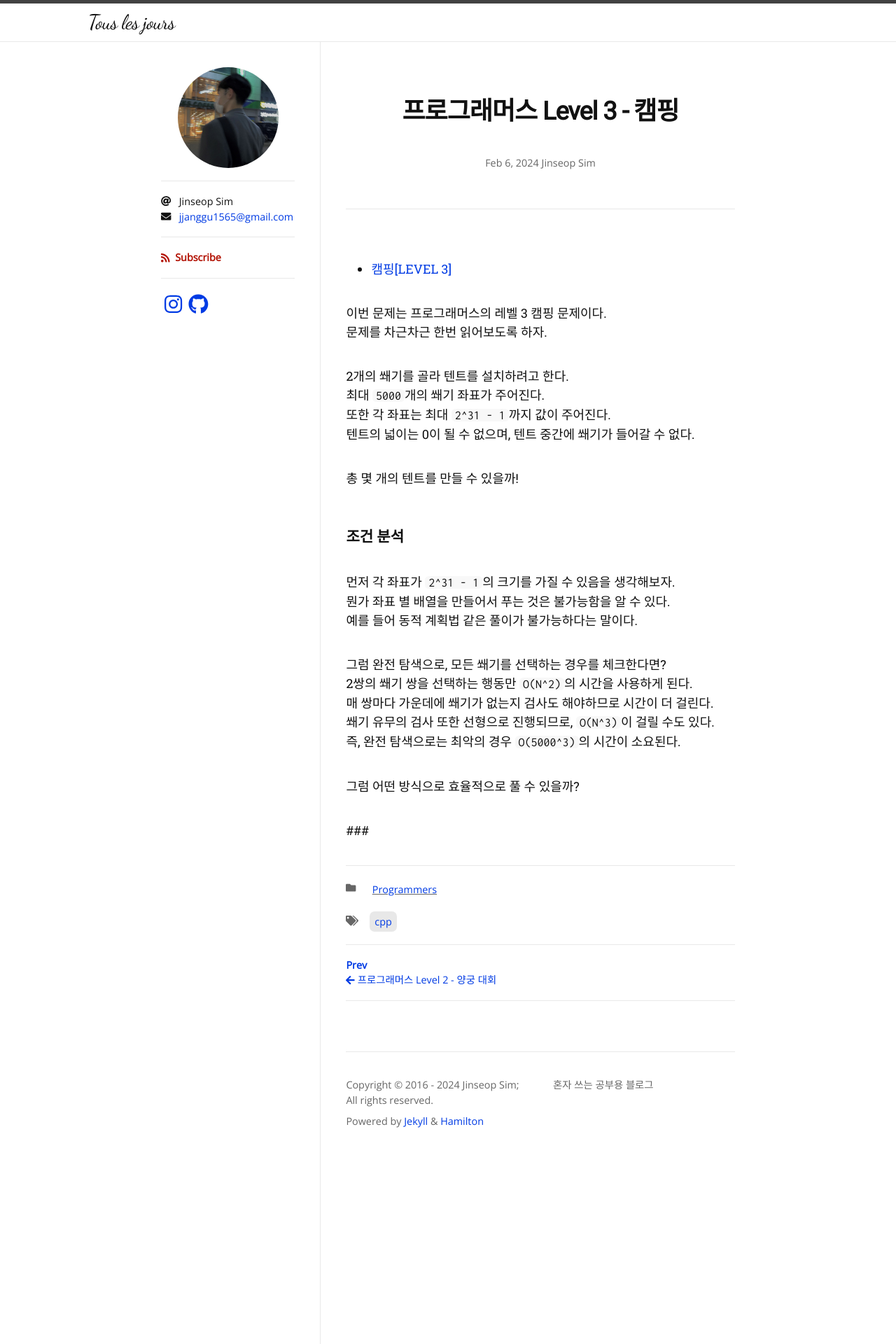
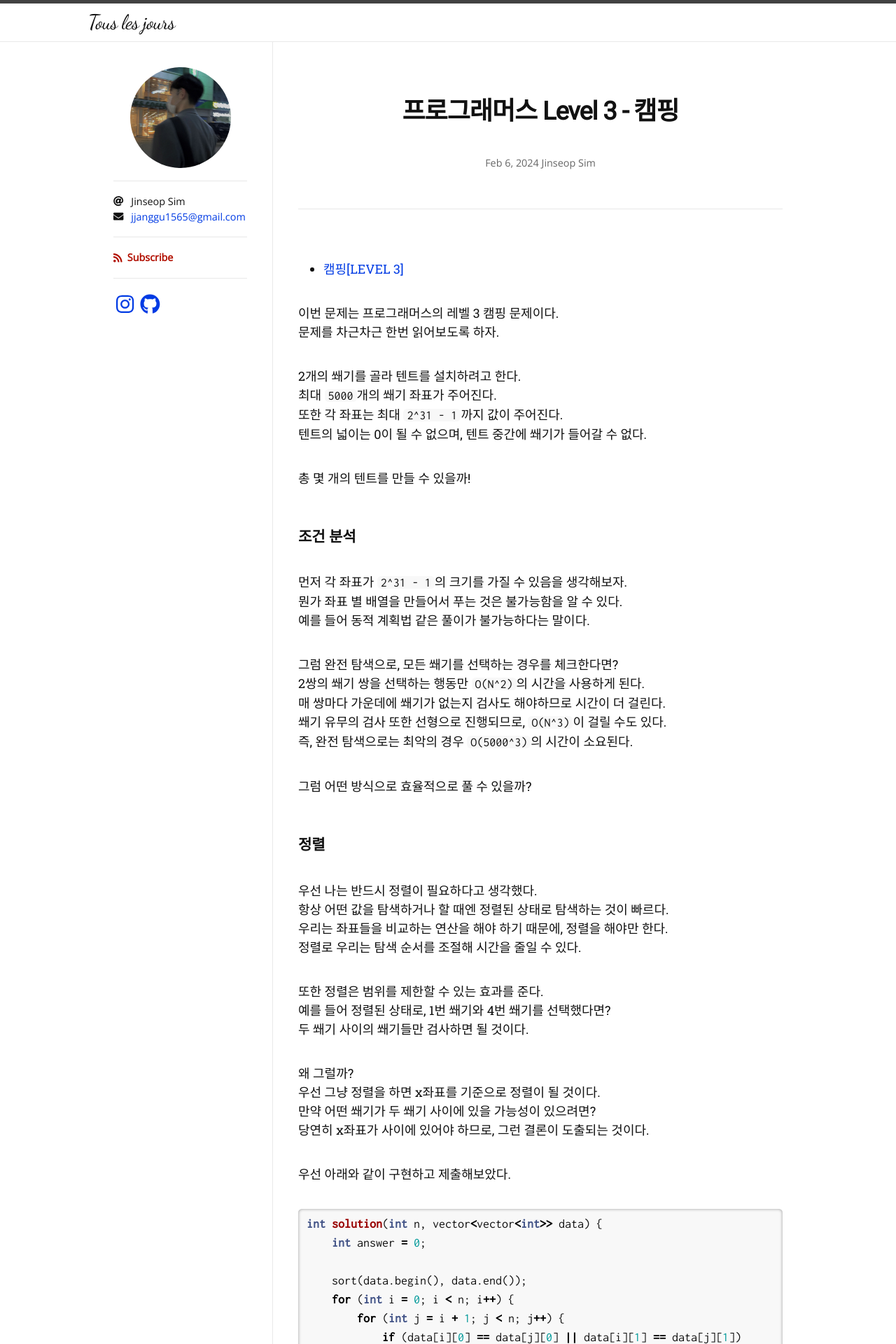
Before and after one commit to Jinseop-Sim/Jinseop-Sim.github.io, a Jekyll site: the page built from _posts/2024-02-06-pg-camping.md, in a window 1280 px wide. Shown: the top 1920 px of the page at 70% size. Built offline with Jekyll 4.4.1, drawn with Linux system fonts in a browser that asks for light colours; nearby versions of some CDN libraries; some web fonts are replaced; some of the changed text lies outside the part shown.

Commit message:
글 수정

````diff
--- a/_posts/2024-02-06-pg-camping.md
+++ b/_posts/2024-02-06-pg-camping.md
@@ -31,4 +31,70 @@
 
 그럼 어떤 방식으로 효율적으로 풀 수 있을까?
 
-###
+### 정렬
+우선 나는 반드시 정렬이 필요하다고 생각했다.
+항상 어떤 값을 탐색하거나 할 때엔 정렬된 상태로 탐색하는 것이 빠르다.
+우리는 좌표들을 비교하는 연산을 해야 하기 때문에, 정렬을 해야만 한다.
+정렬로 우리는 탐색 순서를 조절해 시간을 줄일 수 있다.
+
+또한 정렬은 범위를 제한할 수 있는 효과를 준다.
+예를 들어 정렬된 상태로, 1번 쐐기와 4번 쐐기를 선택했다면?
+두 쐐기 사이의 쐐기들만 검사하면 될 것이다.
+
+왜 그럴까?
+우선 그냥 정렬을 하면 x좌표를 기준으로 정렬이 될 것이다.
+만약 어떤 쐐기가 두 쐐기 사이에 있을 가능성이 있으려면?
+당연히 x좌표가 사이에 있어야 하므로, 그런 결론이 도출되는 것이다.
+
+우선 아래와 같이 구현하고 제출해보았다.
+{% highlight cpp %}
+int solution(int n, vector<vector<int>> data) {
+    int answer = 0;
+
+    sort(data.begin(), data.end());
+    for (int i = 0; i < n; i++) {
+        for (int j = i + 1; j < n; j++) {
+            if (data[i][0] == data[j][0] || data[i][1] == data[j][1])
+                continue;
+            // 좌표가 같으면 직사각형의 넓이가 0이 돼버린다.
+
+            bool exist_pile = true;
+            for (int inner = i + 1; inner < j; inner++) {
+            // 어차피 정렬을 했으니, 선택한 i + 1 번째 쐐기와
+            // 다음으로 선택된 j 번째 쐐기 내에서만 확인하면 된다.
+                int inner_x = data[inner][0];
+                int inner_y = data[inner][1];
+
+                if ((data[i][0] < inner_x && inner_x < data[j][0]) &&
+                    (min(data[i][1], data[j][1]) < inner_y && inner_y < max(data[i][1], data[j][1]))) {
+                // X좌표는 정렬되어 있어 x1 < 쐐기_x < x2 로 사용해도 된다.
+                // 하지만 Y좌표는 정렬되어 있지 않다.
+                // 따라서 Y좌표는 min, max 함수를 통해 가공이 필요하다
+                    exist_pile = false;
+                    break;
+                }
+            }
+            if (exist_pile)
+                answer++;
+        }
+    }
+    return answer;
+}
+{% endhighlight %}
+
+하지만 시간 초과가 발생했다.
+시간이 10초 이상 소요되는 것인데, 시간을 더 줄일 수 있을까?
+
+### 내장 함수의 시간복잡도
+결국 다른 사람들의 풀이를 참고하며 해답을 얻었다.
+문제는 내장함수인 ```min(), max()``` 함수였다.
+내가 생각하기엔 매개변수가 2개인 ```min(), max()``` 함수의 시간복잡도는
+분명히 단순 대소비교로 ```O(1)```만에 끝난다고 생각하는데,
+해당 함수를 빼고 ```3항 연산자```를 통해서 변수를 만들어 주었다.
+
+곧바로 시간초과 없이 문제를 풀 수 있었다.
+내장 함수의 시간 복잡도에 대해서 좀 더 알아볼 필요가 있을 것 같다.
+
+이번 문제를 풀며 깨달은 점은 일단 부딪혀 보자는 것이다.
+```아 이거 시간초과 날거 같은데~``` 하더라도 일단은 구현해보자.
+그 방법이 맞으면 좋고, 안되면 과감하게 버리면 되는 일이다.
````
